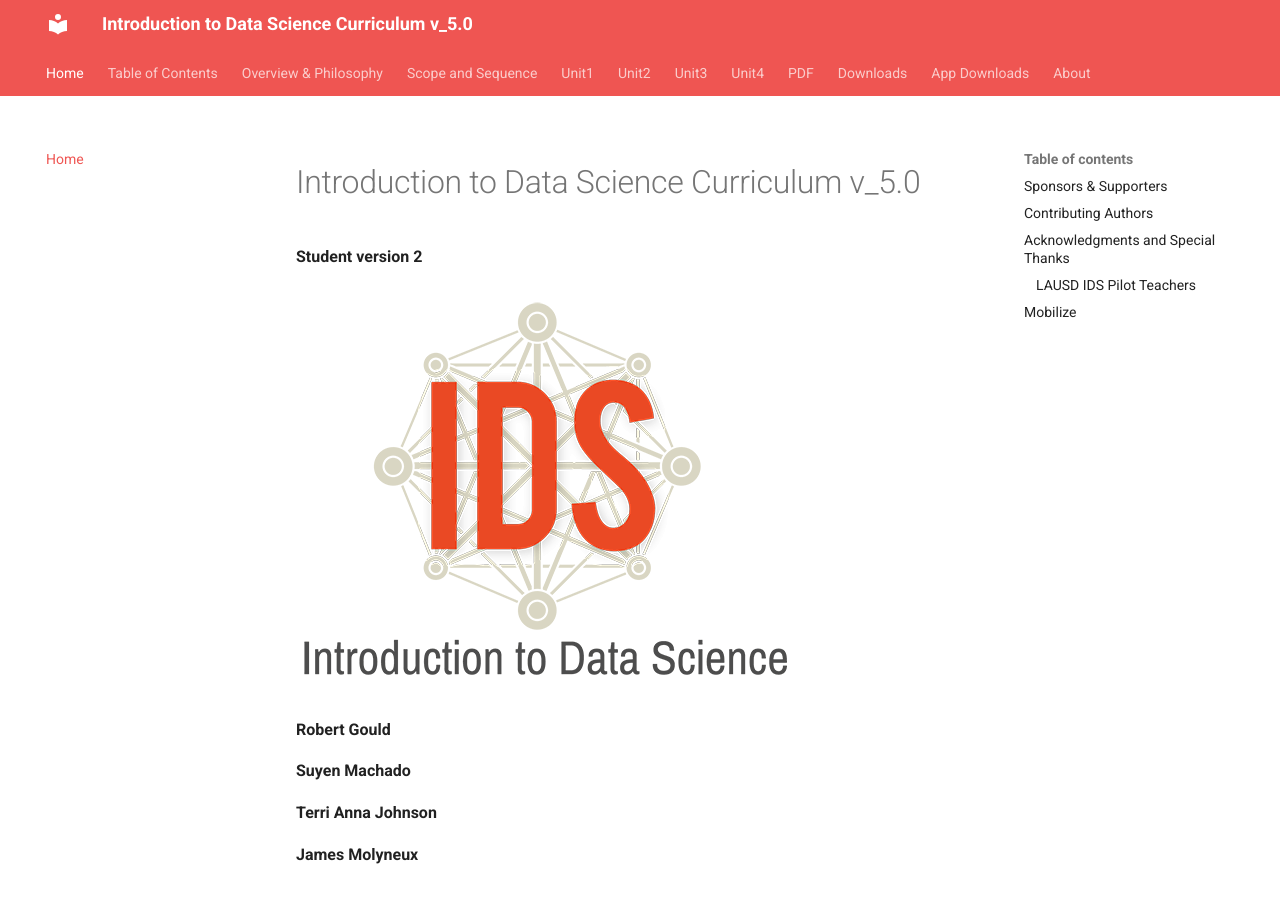
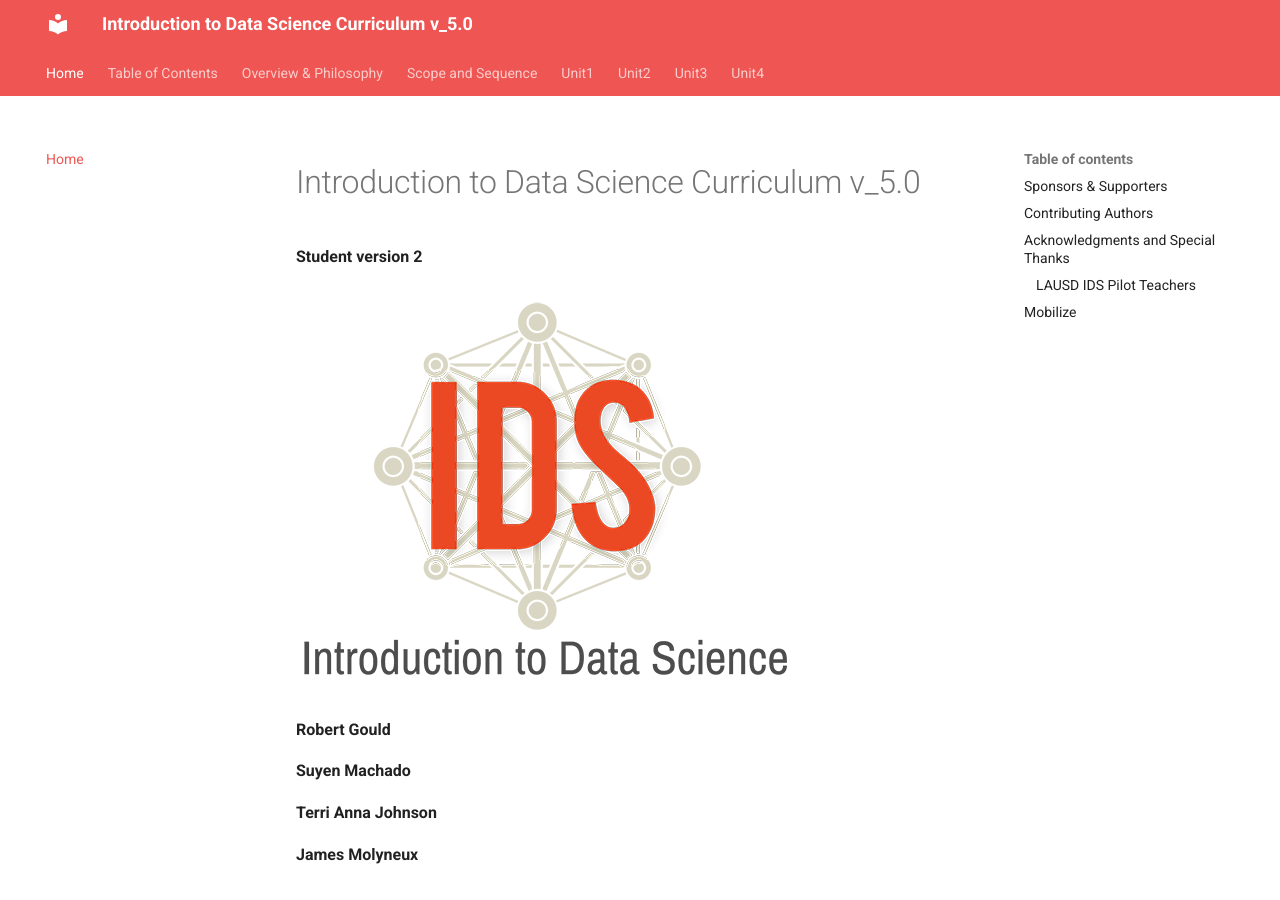
Before and after one commit to ThinkDataEd/student, an MkDocs documentation site: the page built from docs/index.md, in a window 1280 px wide and 900 px high. Built offline with MkDocs 1.6.1 and Material for MkDocs 9.7.7, drawn with Linux system fonts in a browser that asks for light colours; some of the changed lines change nothing that is shown.

Commit message:
Update mkdocs.yml
Updated by removing Pdf,downloads,about

```diff
--- a/mkdocs.yml
+++ b/mkdocs.yml
@@ -335,18 +335,18 @@ nav:
         # - Practicums:
         #     - 'Practicum: Predictions' : unit4/practicum1.md
         # - 'End of Unit 3 and 4 Design Project and Oral Presentation: Water Usage' : unit4/end.md
-    - PDF:
-        - 'IDS_Curriculum' : download/curriculum.md
-        - 'IDS_LMRs' : download/lmrs.md
-        - 'IDS_Lab Response Sheets' : download/labs.md
-        - 'IDS_Teacher Resources' : download/resources.md
-    - Downloads:
-        - 'IDS_Curriculum_v_5.0' : download/IDS_Curriculum_v_5.0.md
-        - 'IDS_Curriculum_v_4.0 for LAUSD' : download/IDS_Curriculum_v_4.0.md
-        - 'Mobilize Algebra I' : download/Algebra.md
-        - 'Mobilize Biology' : download/Biology.md
-    - App Downloads: download/app.md
-    - About: about.md
+    #- PDF:
+    #   - 'IDS_Curriculum' : download/curriculum.md
+    #   - 'IDS_LMRs' : download/lmrs.md
+    #   - 'IDS_Lab Response Sheets' : download/labs.md
+    #   - 'IDS_Teacher Resources' : download/resources.md
+    #- Downloads:
+    #   - 'IDS_Curriculum_v_5.0' : download/IDS_Curriculum_v_5.0.md
+    #   - 'IDS_Curriculum_v_4.0 for LAUSD' : download/IDS_Curriculum_v_4.0.md
+    #   - 'Mobilize Algebra I' : download/Algebra.md
+    #   - 'Mobilize Biology' : download/Biology.md
+    #- App Downloads: download/app.md
+    #- About: about.md
 
 google_analytics: ['UA-149684808-1', 'curriculum.idsucla.org']
 
```
